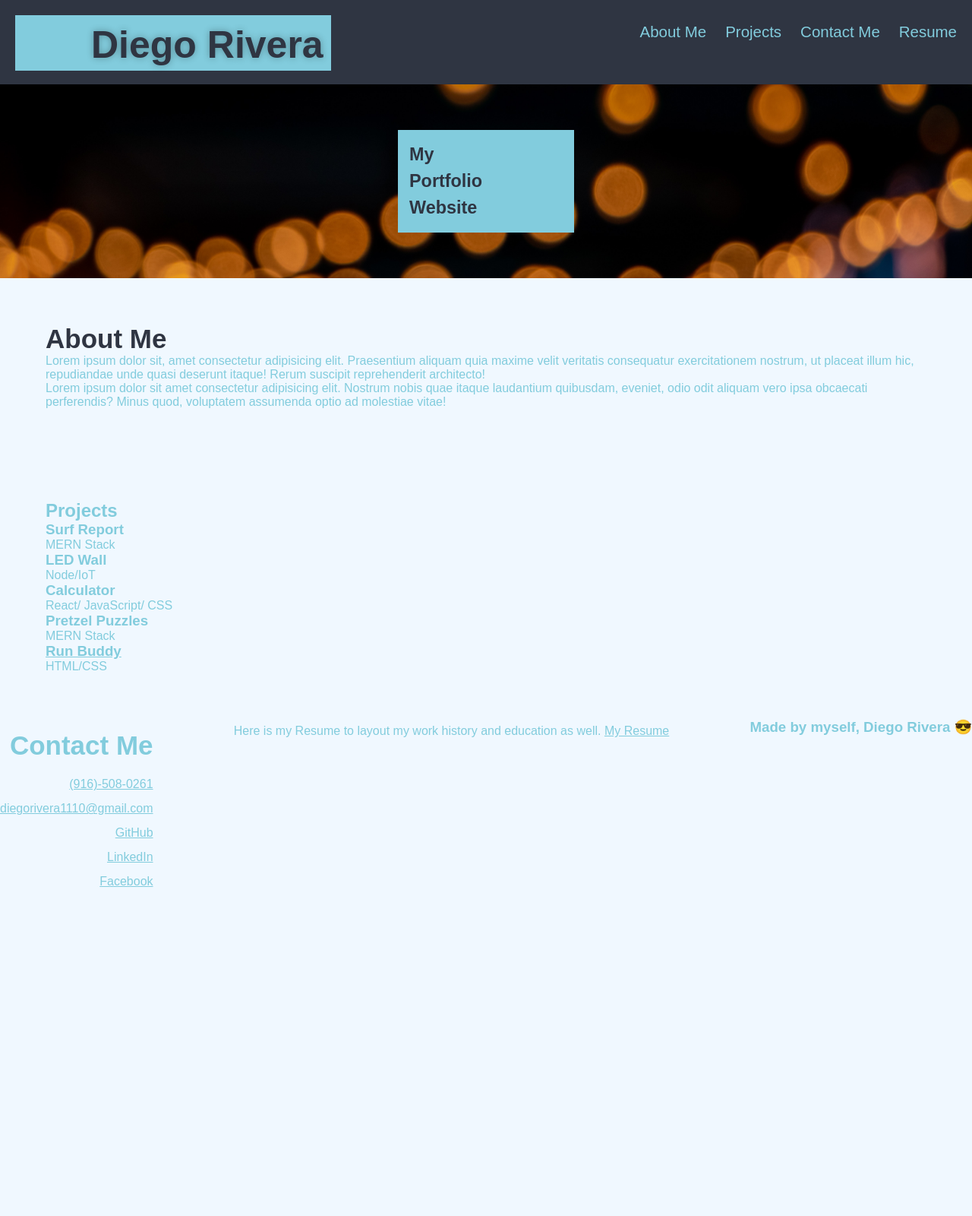
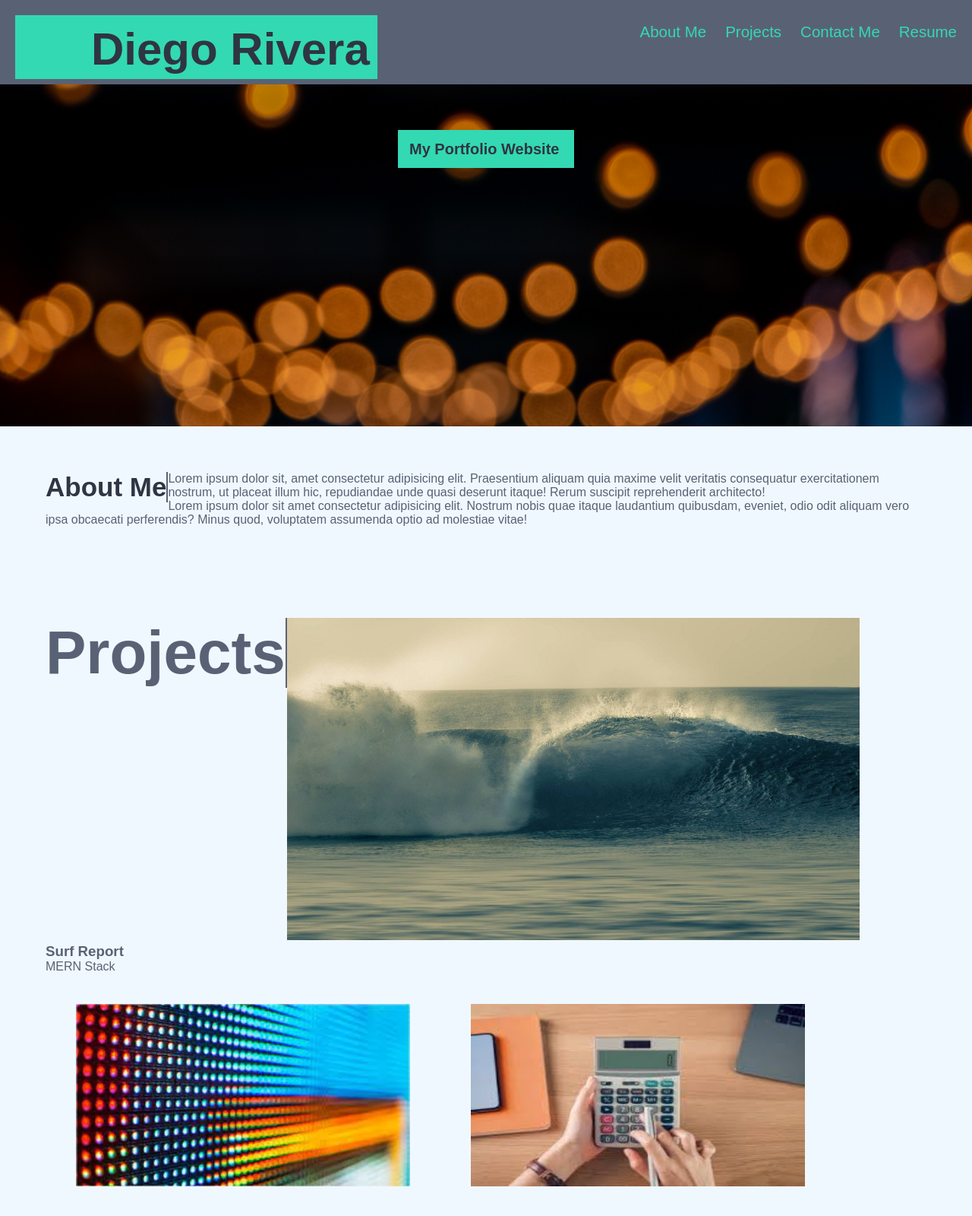
Before and after one commit to Diegorivera1110/Portfolio, a plain HTML site: page index.html in a window 1280 px wide. Shown: the top 1600 px of the page at 76% size. Before the commit the page ends 1176 px from the top, so only its background shows below. Drawn offline with Linux system fonts and the light colour scheme.

Commit message:
added images and set up some layout and color scheme changes

```diff
--- a/assets/style.css
+++ b/assets/style.css
@@ -1,6 +1,7 @@
-/* :root {
-    --header-color: #e17055;
-} */
+:root {
+ --main-accent:#33d9b2;
+ --background-color: #596275;
+}
 
 /* Global styling for site */
 * {
@@ -11,7 +12,7 @@
 
 body {
     font-family:Arial, Helvetica, sans-serif;
-    color:#82ccdd;
+    color: var(--background-color);
     background-color:aliceblue;
 }
 
@@ -23,25 +24,25 @@ a {
 header {
     display: flex;
     padding: 20px 20px;
-    background-color: #2f3542;
+    background-color: var(--background-color);
     justify-content: space-between;
     flex-wrap: wrap;
     position: -webkit-sticky;
     position: sticky;
     top: 0;
+    z-index: 9999;
 }
 
 header h1 {
     font-weight: bold;
-    font-size: 50px;
+    font-size: 60px;
     color: azure;
     margin: 0;
-    text-shadow: 0 0 10px rgba(0, 0, 0, 0.3);
 }
 
 header h1 a {
     color: #2f3542;
-    background-color: #82ccdd;
+    background-color: var(--main-accent);
     position: absolute;
     padding: 10px 10px 5px 100px;
     margin-left: 0;
@@ -67,13 +68,15 @@ header nav ul li a {
     padding: 10px 25px;
     font-weight: lighter;
     font-size: 1.60vw;
+    border-width: 2px;
+    color: var(--main-accent);
 }
 
 nav ul li a::after {
     content: '';
     width: 0%;
     height: 3px;
-    background: #82ccdd;
+    background: var(--main-accent);
     display: block;
     /* margin: auto; */
     transition: 0.5s;
@@ -119,24 +122,20 @@ footer article {
     justify-content: center;
     flex-wrap: wrap;
     background-size: cover;
-    background-position: center;
-    background-attachment: fixed;
-    background-position: 80%;
+    background-position: 60%;
     align-items: flex-start;
+    height: 450px;
 }
 
-.subtitle {
+.hero h3 {
     width: 20%;
     color: #2f3542;
-    background-color: #82ccdd;
+    background-color: var(--main-accent);
     font-size: 20px;
     line-height: 1.5;
-}
-
-.subtitle h3 {
     display: flex;
-    padding: 15px;
-    width: 40%;
+    padding: 10px 15px;
+    text-align: center;
 }
 
 /* about me styling */
@@ -144,3 +143,40 @@ footer article {
     font-size: 35px;
     color: #2f3542;
 }
+
+section h2 {
+    font-size: 60pt;
+    float: left;
+    border-right: 2px solid var(--background-color);
+}
+
+.column1 {
+    float: left
+}
+
+.project1 {
+    position: relative;
+}
+
+.text-box {
+    position: absolute;
+    bottom: 20px;
+    right: 20px;
+    background-color: var(--background-color);
+    color: #2f3542;
+    padding-left: 20px;
+    padding-right: 20px;
+    margin-left: 35px;
+}
+
+.sub-projects {
+    display: flex;
+    flex-wrap: wrap;
+}
+
+.sub-projects article img {
+    height: 300px;
+    width: 500px;
+    padding: 30px;
+    margin: 10px;
+}
--- a/index.html
+++ b/index.html
@@ -1,13 +1,17 @@
 <!DOCTYPE html>
 <html lang="en">
   <head>
-    <meta charset="UTF-8">
-    <meta http-equiv="X-UA-Compatible" content="IE=edge">
-    <meta name="viewport" content="width=device-width, initial-scale=1.0">
+    <meta charset="UTF-8" />
+    <meta http-equiv="X-UA-Compatible" content="IE=edge" />
+    <meta name="viewport" content="width=device-width, initial-scale=1.0" />
     <title>My Portfolio</title>
-    <link rel="stylesheet" href="./assets/style.css">
+    <link rel="stylesheet" href="./assets/style.css" />
     <!-- favicon below -->
-    <link rel="icon" type="image/x-icon" href="./assets/images/professional-portfolio.png">
+    <link
+      rel="icon"
+      type="image/x-icon"
+      href="./assets/images/professional-portfolio.png"
+    />
   </head>
 
   <body>
@@ -35,48 +39,69 @@
     </header>
 
     <section class="hero">
-        <div class="subtitle">
         <h3>My Portfolio Website</h3>
-        </div>
     </section>
 
     <section id="about-me" class="about-me">
       <h2>About Me</h2>
       <p>
-            Lorem ipsum dolor sit, amet consectetur adipisicing elit. Praesentium aliquam quia maxime velit veritatis consequatur exercitationem nostrum, ut placeat illum hic, repudiandae unde quasi deserunt itaque! Rerum suscipit reprehenderit architecto!
+        Lorem ipsum dolor sit, amet consectetur adipisicing elit. Praesentium
+        aliquam quia maxime velit veritatis consequatur exercitationem nostrum,
+        ut placeat illum hic, repudiandae unde quasi deserunt itaque! Rerum
+        suscipit reprehenderit architecto!
       </p>
       <p>
-            Lorem ipsum dolor sit amet consectetur adipisicing elit. Nostrum nobis quae itaque laudantium quibusdam, eveniet, odio odit aliquam vero ipsa obcaecati perferendis? Minus quod, voluptatem assumenda optio ad molestiae vitae!
+        Lorem ipsum dolor sit amet consectetur adipisicing elit. Nostrum nobis
+        quae itaque laudantium quibusdam, eveniet, odio odit aliquam vero ipsa
+        obcaecati perferendis? Minus quod, voluptatem assumenda optio ad
+        molestiae vitae!
       </p>
     </section>
 
-    <section id="projects" class="projects">
+    <section class="projects">
       <h2>Projects</h2>
+
       <article class="project1">
+        <img src="./assets/images/waves.jpg" alt="beach view" style="width: 65%">
+        <div class="text-box1">
         <h3>Surf Report</h3>
         <p>MERN Stack</p>
+    </div>
+      </article>
 
-        </article>
+      <div class="sub-projects column2">
       <article class="project2">
+        <img src="./assets/images/LED-wall.jpg" alt="LED wall">
+        <div class="text-box2">
         <h3>LED Wall</h3>
         <p>Node/IoT</p>
+      </div>
+      </article>
 
-        </article>
       <article class="project3">
+        <img src="./assets/images/calculator.jpg" alt="Calculator">
+        <div class="text-box3">
         <h3>Calculator</h3>
         <p>React/ JavaScript/ CSS</p>
+      </div>
+      </article>
 
+      <article class="project4">
+        <img src="./assets/images/robots.jpg" alt="fighting robots">
+        <div class="text-box4">
+        <h3>Robot Gladiators</h3>
+        <p>Javascript/ HTML</p>
+      </div>
       </article>
-        <article class="project4">
-            <h3>Pretzel Puzzles</h3>
-            <p>MERN Stack</p>
 
+      <article class="project5">
+          <img src="./assets/images/hero-bg.jpg" alt="Runner tying their shoes">
+          <div class="text-box5">
+          <a href="https://diegorivera1110.github.io/run-buddy/" target="_blank"><h3>Run Buddy</h3></a>
+        <p>HTML/CSS</p>
+      </div>
       </article>
-        <article class="project5">
-            <h3><a href="https://diegorivera1110.github.io/run-buddy/" target="_blank">Run Buddy</a></h3>
-            <p>HTML/CSS</p>
-
-        </article>
+    </div>
     </section>
 
     <footer>
@@ -102,13 +127,13 @@
       </article>
 
       <article id="resume">
-        <p>Here is my Resume to layout my work history and education as well. <a href="./resume.html">My Resume</a></p>
+        <p>
+          Here is my Resume to layout my work history and education as well.
+          <a href="./resume.html">My Resume</a>
+        </p>
       </article>
-
 
       <h3>Made by myself, Diego Rivera 😎</h3>
     </footer>
-
-
   </body>
 </html>
```
Also changed, not shown: assets/images/hero-bg.jpg (added), assets/images/robots.jpg (added), assets/images/waves.jpg (added). Lines whose indentation alone changed are shown as unchanged.
